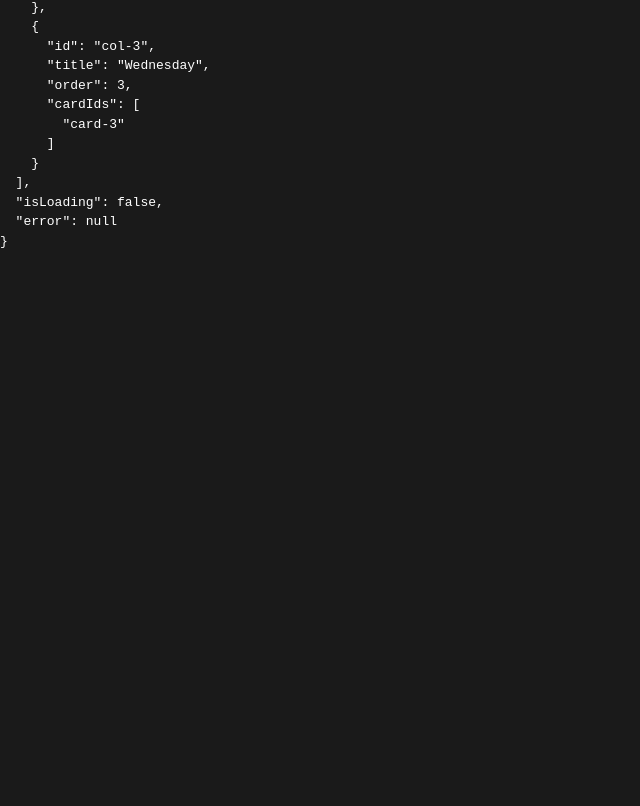
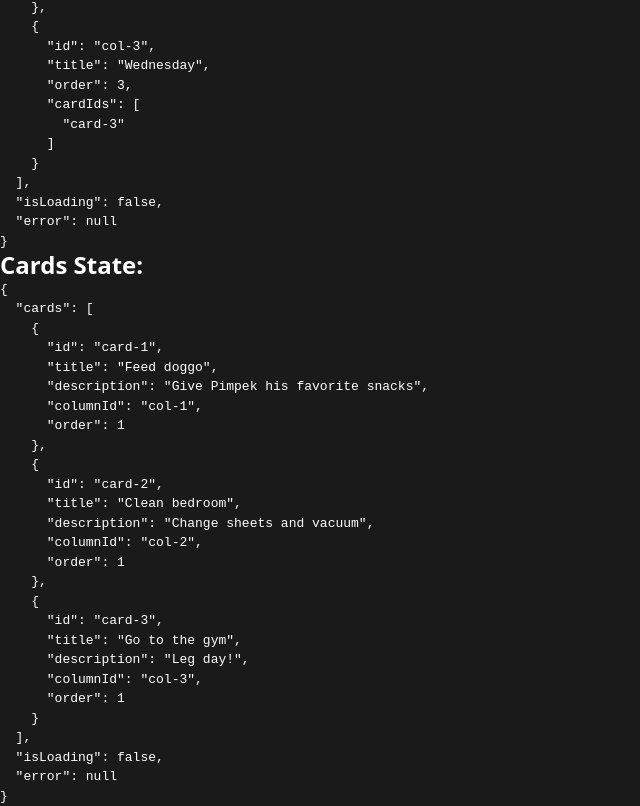
Before and after one commit to Dabgan/kanban-board, a Next.js app: page / in a window 1280 px wide. Shown: the part 401-1207 px from the top of the page, without its empty margins (0-640 px from the left). Before the commit the page ends 800 px from the top, so only its background shows below. Built offline with nearby package versions, Linux system fonts and the light colour scheme; no server answers.

Commit message:
feat(): add card context

```diff
--- a/src/app/layout.tsx
+++ b/src/app/layout.tsx
@@ -1,6 +1,7 @@
 import type { Metadata } from 'next';
 import { Toaster } from 'react-hot-toast';
 
+import { CardsProviderWrapper } from '@/components/providers/cards-provider';
 import { ColumnsProviderWrapper } from '@/components/providers/columns-provider';
 import { InitialDataWrapper } from '@/components/providers/initial-data-provider';
 import '@/styles/globals.scss';
@@ -15,7 +16,9 @@ const RootLayout = ({ children }: { children: React.ReactNode }) => {
         <html lang="en">
             <body>
                 <InitialDataWrapper>
-                    <ColumnsProviderWrapper>{children}</ColumnsProviderWrapper>
+                    <ColumnsProviderWrapper>
+                        <CardsProviderWrapper>{children}</CardsProviderWrapper>
+                    </ColumnsProviderWrapper>
                 </InitialDataWrapper>
                 <Toaster position="bottom-right" />
             </body>
--- a/src/components/columns-test.tsx
+++ b/src/components/columns-test.tsx
@@ -1,14 +1,18 @@
 'use client';
 
+import { useCards } from '@/hooks/use-cards';
 import { useColumns } from '@/hooks/use-columns';
 
 export const ColumnsTest = () => {
-    const { state } = useColumns();
+    const { state: columnsState } = useColumns();
+    const { state: cardsState } = useCards();
 
     return (
         <div>
             <h2>Columns State:</h2>
-            <pre>{JSON.stringify(state, null, 2)}</pre>
+            <pre>{JSON.stringify(columnsState, null, 2)}</pre>
+            <h2>Cards State:</h2>
+            <pre>{JSON.stringify(cardsState, null, 2)}</pre>
         </div>
     );
 };
--- /dev/null
+++ b/src/components/providers/cards-provider.tsx
@@ -0,0 +1,11 @@
+'use client';
+
+import type { PropsWithChildren } from 'react';
+
+import { CardsProvider } from '@/context/cards-context';
+import { useInitialData } from '@/context/initial-data-context';
+
+export const CardsProviderWrapper = ({ children }: PropsWithChildren) => {
+    const { initialData } = useInitialData();
+    return <CardsProvider initialCards={initialData.cards}>{children}</CardsProvider>;
+};
--- /dev/null
+++ b/src/context/cards-context.tsx
@@ -0,0 +1,112 @@
+'use client';
+
+import { createContext, useCallback, useReducer } from 'react';
+import { toast } from 'react-hot-toast';
+
+import { cardsReducer } from '@/reducers/cards-reducer';
+import { apiClient } from '@/services/api-client';
+import type { Card } from '@/types';
+import type { CardsContextType } from '@/types/cards';
+
+export const CardsContext = createContext<CardsContextType | null>(null);
+
+type CardsProviderProps = {
+    children: React.ReactNode;
+    initialCards: Card[];
+};
+
+export const CardsProvider = ({ children, initialCards }: CardsProviderProps) => {
+    const [state, dispatch] = useReducer(cardsReducer, {
+        cards: initialCards,
+        isLoading: false,
+        error: null,
+    });
+
+    const addCard = useCallback(
+        async (card: Omit<Card, 'order'>) => {
+            dispatch({ type: 'SET_LOADING', payload: true });
+            try {
+                // Optimistic update
+                const columnCards = state.cards.filter((existingCard) => existingCard.columnId === card.columnId);
+                const highestOrder = Math.max(...columnCards.map((existingCard) => existingCard.order), 0);
+
+                const optimisticCard: Card = {
+                    ...card,
+                    order: highestOrder + 1,
+                };
+                dispatch({ type: 'ADD_CARD', payload: optimisticCard });
+
+                const response = await apiClient.cards.create(card);
+
+                if (response.error ?? !response.data) {
+                    dispatch({ type: 'SET_CARDS', payload: state.cards });
+                    toast.error(response.error?.message ?? 'Failed to create card');
+                    return;
+                }
+
+                const updatedCards = state.cards.filter((existingCard) => existingCard.id !== card.id);
+                dispatch({ type: 'SET_CARDS', payload: [...updatedCards, response.data] });
+                toast.success('Card created successfully');
+            } catch (error) {
+                dispatch({ type: 'SET_CARDS', payload: state.cards });
+                toast.error('Failed to create card');
+            } finally {
+                dispatch({ type: 'SET_LOADING', payload: false });
+            }
+        },
+        [state.cards],
+    );
+
+    const updateCard = useCallback(
+        async (id: string, card: Card) => {
+            dispatch({ type: 'SET_LOADING', payload: true });
+            try {
+                dispatch({ type: 'UPDATE_CARD', payload: card });
+
+                const response = await apiClient.cards.update(id, card);
+
+                if (response.error ?? !response.data) {
+                    dispatch({ type: 'SET_CARDS', payload: state.cards });
+                    toast.error(response.error?.message ?? 'Failed to update card');
+                    return;
+                }
+
+                toast.success('Card updated successfully');
+            } catch (error) {
+                dispatch({ type: 'SET_CARDS', payload: state.cards });
+                toast.error('Failed to update card');
+            } finally {
+                dispatch({ type: 'SET_LOADING', payload: false });
+            }
+        },
+        [state.cards],
+    );
+
+    const deleteCard = useCallback(
+        async (id: string) => {
+            dispatch({ type: 'SET_LOADING', payload: true });
+            try {
+                const previousCards = state.cards;
+                dispatch({ type: 'DELETE_CARD', payload: id });
+
+                const response = await apiClient.cards.delete(id);
+
+                if (response.error) {
+                    dispatch({ type: 'SET_CARDS', payload: previousCards });
+                    toast.error(response.error.message);
+                    return;
+                }
+
+                toast.success('Card deleted successfully');
+            } catch (error) {
+                dispatch({ type: 'SET_CARDS', payload: state.cards });
+                toast.error('Failed to delete card');
+            } finally {
+                dispatch({ type: 'SET_LOADING', payload: false });
+            }
+        },
+        [state.cards],
+    );
+
+    return <CardsContext.Provider value={{ state, addCard, updateCard, deleteCard }}>{children}</CardsContext.Provider>;
+};
--- /dev/null
+++ b/src/hooks/use-cards.ts
@@ -0,0 +1,14 @@
+'use client';
+
+import { useContext } from 'react';
+
+import { CardsContext } from '@/context/cards-context';
+import type { CardsContextType } from '@/types/cards';
+
+export const useCards = (): CardsContextType => {
+    const context = useContext(CardsContext);
+    if (!context) {
+        throw new Error('useCards must be used within CardsProvider');
+    }
+    return context;
+};
--- /dev/null
+++ b/src/reducers/cards-reducer.ts
@@ -0,0 +1,59 @@
+import type { Card } from '@/types';
+import type { CardsState } from '@/types/cards';
+
+type CardsAction =
+    | { type: 'SET_CARDS'; payload: Card[] }
+    | { type: 'ADD_CARD'; payload: Card }
+    | { type: 'UPDATE_CARD'; payload: Card }
+    | { type: 'DELETE_CARD'; payload: string }
+    | { type: 'SET_LOADING'; payload: boolean }
+    | { type: 'SET_ERROR'; payload: string | null };
+
+export const cardsReducer = (state: CardsState, action: CardsAction): CardsState => {
+    switch (action.type) {
+        case 'SET_CARDS':
+            return {
+                ...state,
+                cards: action.payload,
+                error: null,
+            };
+
+        case 'ADD_CARD':
+            return {
+                ...state,
+                cards: [...state.cards, action.payload],
+                error: null,
+            };
+
+        case 'UPDATE_CARD':
+            return {
+                ...state,
+                cards: state.cards.map((existingCard) =>
+                    existingCard.id === action.payload.id ? action.payload : existingCard,
+                ),
+                error: null,
+            };
+
+        case 'DELETE_CARD':
+            return {
+                ...state,
+                cards: state.cards.filter((card) => card.id !== action.payload),
+                error: null,
+            };
+
+        case 'SET_LOADING':
+            return {
+                ...state,
+                isLoading: action.payload,
+            };
+
+        case 'SET_ERROR':
+            return {
+                ...state,
+                error: action.payload,
+            };
+
+        default:
+            return state;
+    }
+};
--- /dev/null
+++ b/src/types/cards.ts
@@ -0,0 +1,14 @@
+import type { Card } from '@/types';
+
+export type CardsState = {
+    cards: Card[];
+    isLoading: boolean;
+    error: string | null;
+};
+
+export type CardsContextType = {
+    state: CardsState;
+    addCard: (card: Omit<Card, 'order'>) => Promise<void>;
+    updateCard: (id: string, card: Card) => Promise<void>;
+    deleteCard: (id: string) => Promise<void>;
+};
```
